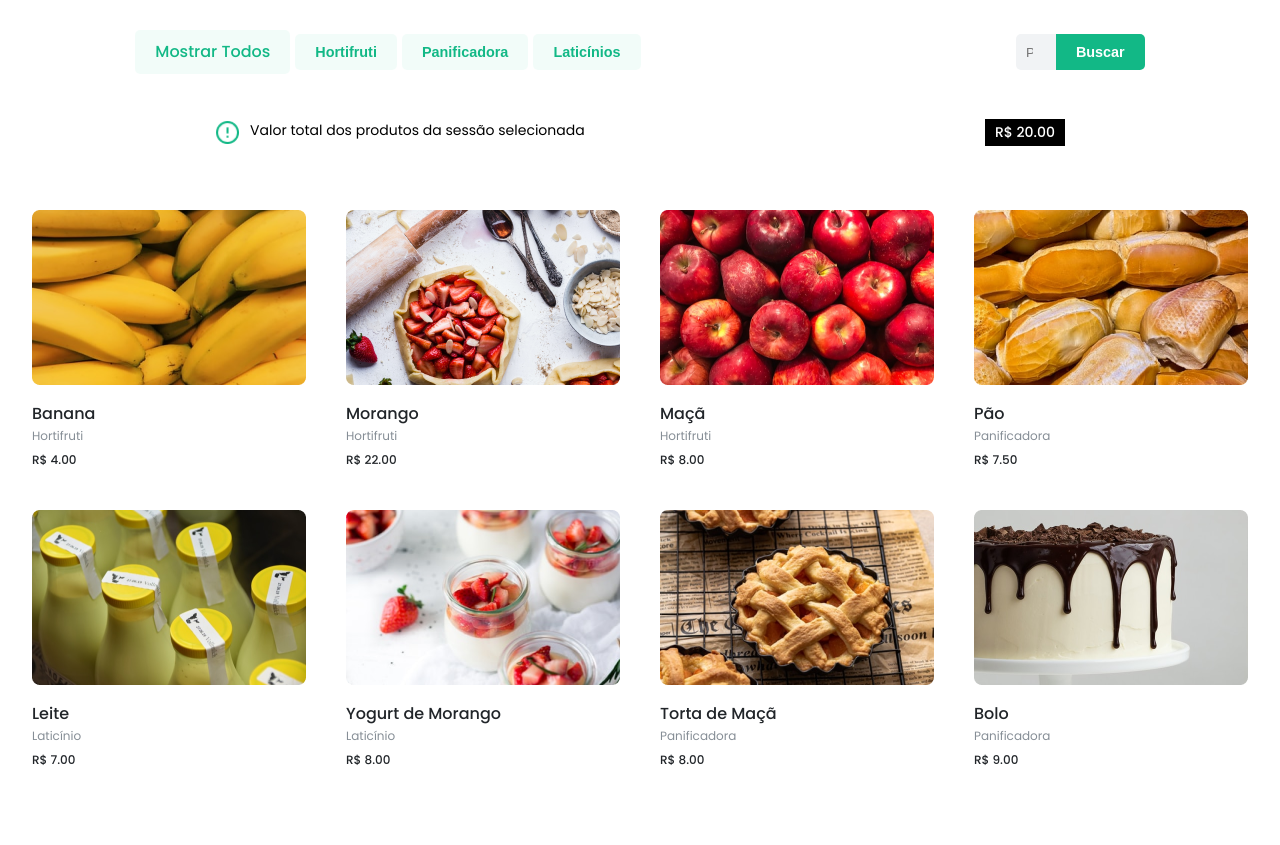
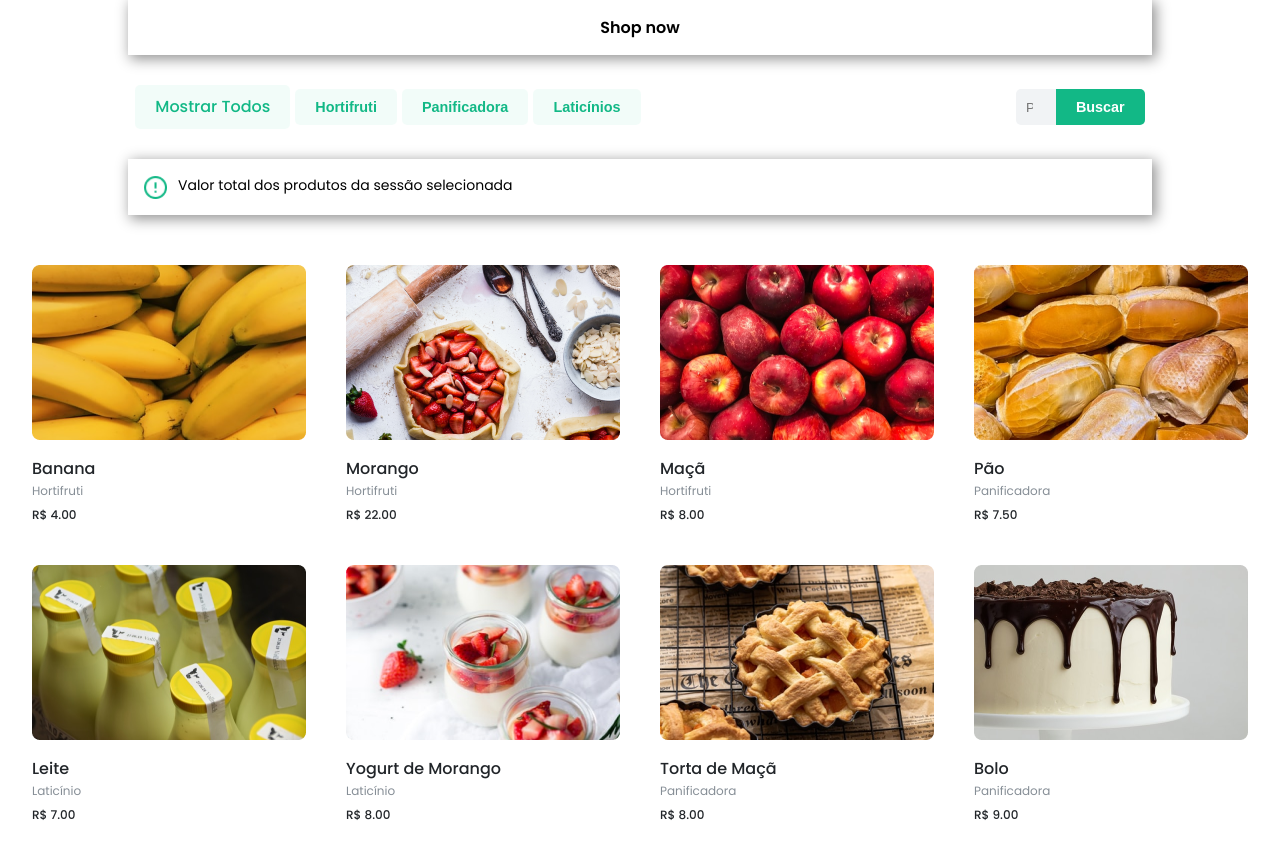
Before and after one commit to Kenzie-Academy-Brasil-Developers/entrega-lista-produtos-m2-sprint-1b-AlexFarias1974, a plain HTML site: page index.html in a window 1280 px wide. Before the commit the page ends 800 px from the top, so only its background shows below. Drawn offline with Linux system fonts and the light colour scheme.

Commit message:
Modificacoes CSS e campo soma

```diff
--- a/index.html
+++ b/index.html
@@ -12,6 +12,7 @@
 
     <!-- CABEÇALHO -->
     <header>
+        <h1>Shop now</h1>
         <div id="filters" class="filtersContainer">
             <div class="botoes">
                 <button class="estiloGeralBotoes estiloGeralBotoes--mostrarTodos" data-section="todos">Mostrar Todos</button>
@@ -32,8 +33,8 @@
                 <img class="icone__alerta" src="/src/img/alert-circle.png" alt="Icone de alerta">
                 <p>Valor total dos produtos da sessão selecionada</p>
             </div>
-            <div>
-                <p class="valor__total">R$ 20.00</p>
+            <div id="totalSum">
+                <!-- <p class="totalSum"></p> -->
             </div>
         </div>
     </header>
--- a/src/css/style.css
+++ b/src/css/style.css
@@ -6,6 +6,19 @@ body {
 }
 
 /* CABEÇALHO */
+
+h1 {
+    justify-content: center;
+    font-family: Poppins;
+    font-size: 16px;
+    font-weight: 600;
+    line-height: 55px;
+    letter-spacing: 0em;
+    text-align: center;
+    box-shadow: 3px 3px 13px 1px rgb(146 146 146);
+    width: 80%;
+    margin-left: 10%;
+}
 .filtersContainer {
     /* width: 100%; */
     display: flex;
@@ -81,15 +94,22 @@ body {
 }
 
 #valor__total {
-    display: flex;
-    flex-direction: row;
     height: 56px;
     padding: 15px;
     width: auto;
     align-items: center;
     align-content: center;
     flex-wrap: wrap;
-    justify-content: space-around;
+    justify-content: space-between;
+    box-shadow: 3px 3px 13px 1px rgb(146 146 146);
+    width: 80%;
+    display: flex;
+    flex-direction: row;
+    flex-wrap: wrap;
+    list-style: none;
+    margin-left: 10%;
+    /* justify-content: center; */
+    /* padding-top: 30px; */
 }
 
 .icone__alerta {
@@ -146,7 +166,7 @@ body {
     color: #12B886;
 }
 
-.valor__total {
+.totalSum {
     background-color: black;
     color: white;
     font-family: 'Poppins', sans-serif;
@@ -160,7 +180,7 @@ body {
 }
 
 /* CONTEÚDO */
-main{}
+/* main{} */
 
 li img {
     width: 274px;
@@ -169,8 +189,7 @@ li img {
 .containerListaProdutos {
     width: 100%;
     display: flex;
-    /* max-width: 800px; */
-    /* margin: 0 auto; */
+
 }
 
 .containerListaProdutos ul {
@@ -180,12 +199,12 @@ li img {
     list-style: none;
     justify-content: center;
     padding-top: 30px;
+    width: 100%;
 }
 
 .containerListaProdutos ul li {
     color: black;
     font-weight: bold;
-    /* padding: 20px; */
     margin: 20px;
     border-radius: 5px;
     transition: ease-in-out .1s;
@@ -196,11 +215,6 @@ li img {
 .containerListaProdutos ul li:hover {
     box-shadow: 3px 3px 13px 1px rgb(146 146 146);
 }
-
-/* .containerListaProdutos ul li img {
-    width: 100%;
-    max-width: 80px;
-} */
 
 .containerListaProdutos ul li h3 {
 
--- a/src/js/script.js
+++ b/src/js/script.js
@@ -1,4 +1,3 @@
-
 function createMainCard(market) {
 
     const cardLi = document.createElement("li");
@@ -15,7 +14,6 @@ function createMainCard(market) {
     cardLi.append(imgCard, h3Card, sectionCard,priceCard);
 
     return cardLi;
-
 }
 
 function assembleData(produtos) {
@@ -27,12 +25,9 @@ function assembleData(produtos) {
 
         const market = produtos[counter];
 
-
         const cardLi = createMainCard(market);
 
         ulCard.append(cardLi);
-
-
     }
 
 }
@@ -73,7 +68,21 @@ function searchProds(event) {
     })
 
     assembleData(filtered);
+}
 
 
-    console.log(filtered);
+function totalSum(filtered) {
+    const divTotalSum = document.querySelector("#totalSum");
+    let total = 0;
+    filtered.forEach(function(product) {
+        total += product.preco;
+    });
+
+
+    pSum.innerText = `R$ ${market.total.toFixed(2)}`;
+    const pSum = document.createElement("p");
+    divTotalSum.append(pSum);
+
+
 }
+totalSum(total);
```
